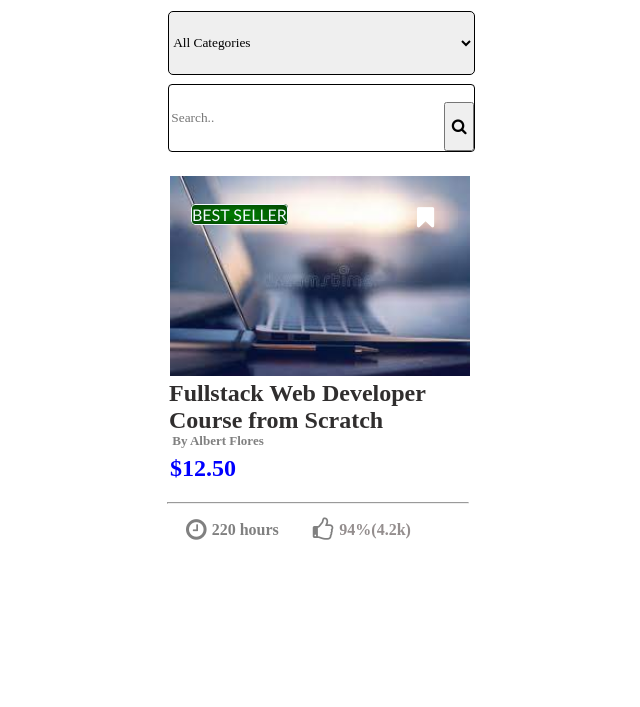
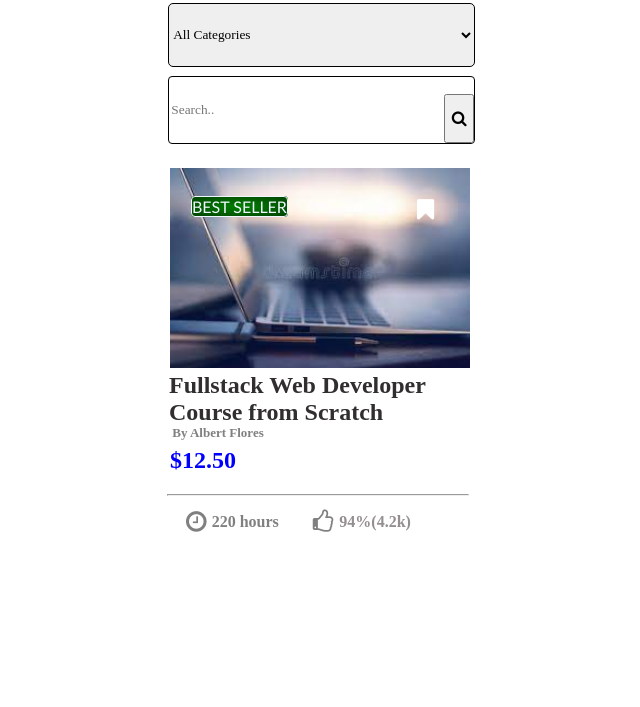
Before and after one commit to NIKSHITHPOOJARY/uipage, a plain HTML site: page index.html in a window 1280 px wide. Shown: the part 114-821 px from the top of the page, without its empty margins (317-957 px from the left). Drawn offline with Linux system fonts and the light colour scheme.

Commit message:
Update style.css

```diff
--- a/style.css
+++ b/style.css
@@ -1,5 +1,11 @@
 
-
+body
+{
+    padding: auto;
+    margin: auto;
+    height: auto;
+    width: auto;
+}
 .container
 {
 position: relative;
@@ -9,7 +15,7 @@ height: 645px;
 width: 320px;
 justify-content: center;
 text-align: center;
-/*border: white;
+/*border: rgb(248, 246, 246);
 box-shadow: 2px 2px 2px 2px whitesmoke; */
 }
 
@@ -549,6 +555,4 @@ cursor: pointer;
     top: -127px;
     cursor: pointer;
     }
-
-
 }
```
